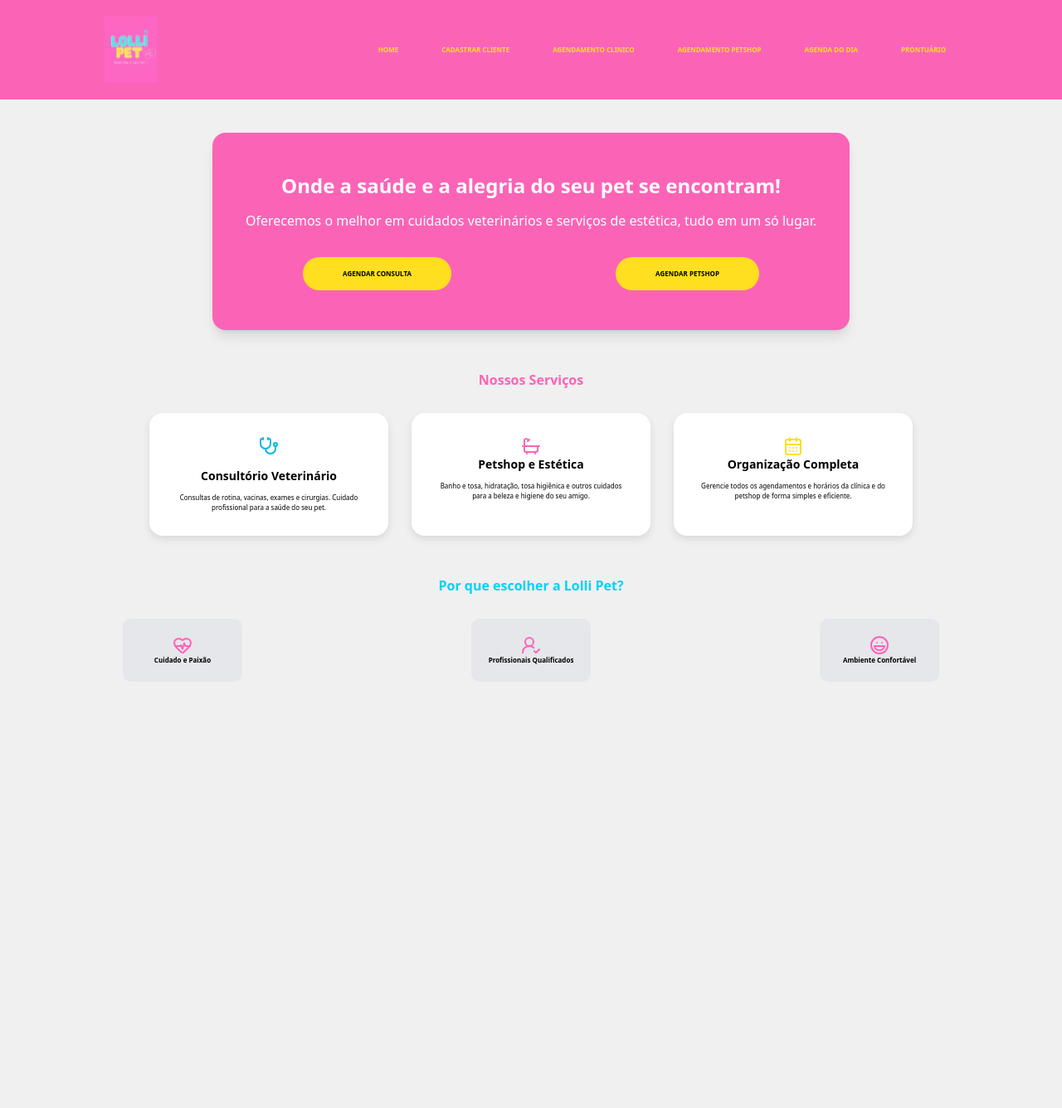
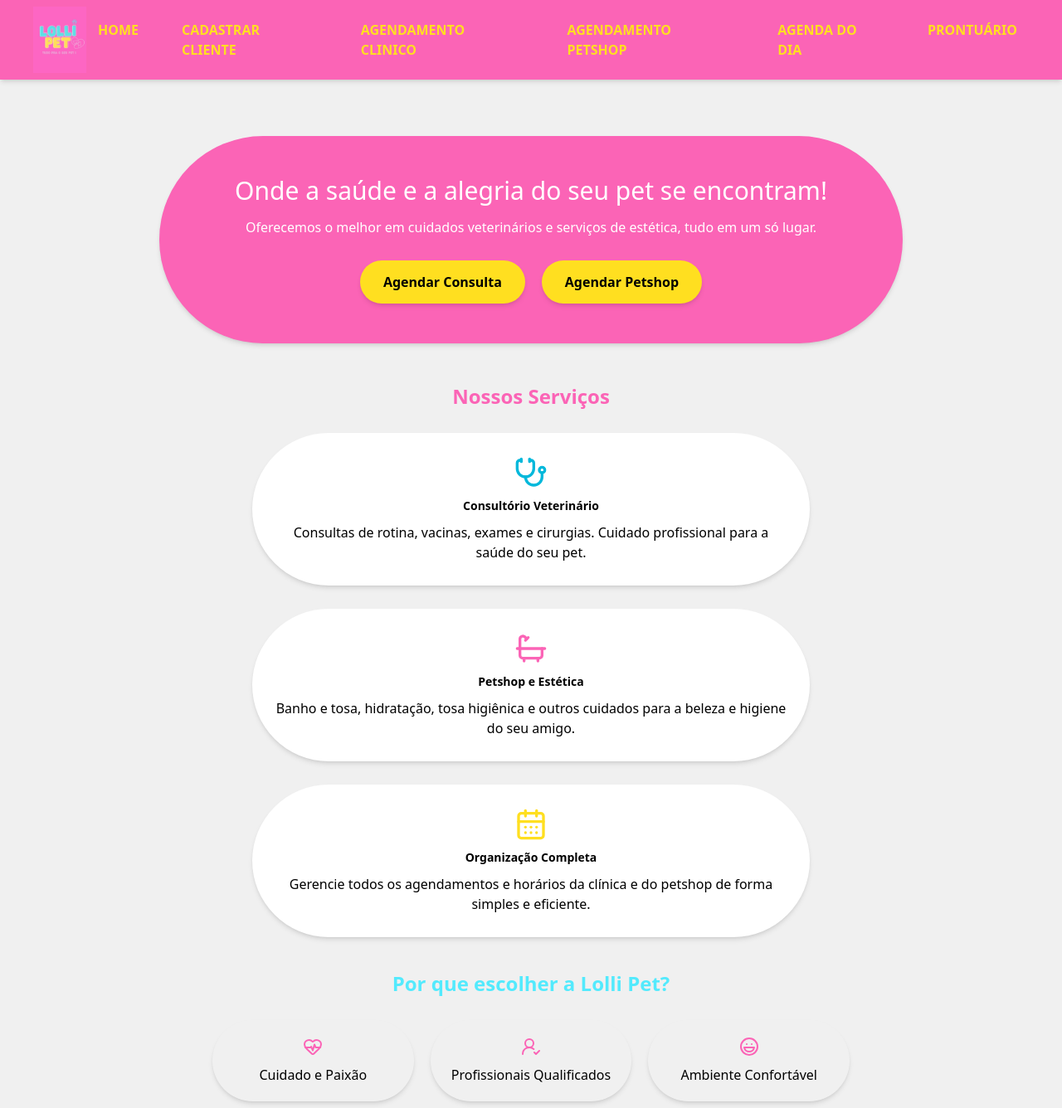
Before and after one commit to Mikedfb/lolli-pet-web, a React (Vite) app: page / in a window 1280 px wide. Shown: the whole page at 83% size. Before the commit the page ends 862 px from the top, so only its background shows below. Built offline with nearby package versions, Linux system fonts and the light colour scheme.

Commit message:
Finalizado pagina home

```diff
--- a/index.html
+++ b/index.html
@@ -6,7 +6,7 @@
     <meta name="viewport" content="width=device-width, initial-scale=1.0" />
     <title>lolli-pet-react</title>
   </head>
-  <body class="w-screen h-screen">
+  <body class="min-h-screen">
     <div id="root"></div>
     <script type="module" src="/src/main.tsx"></script>
   </body>
--- a/package.json
+++ b/package.json
@@ -14,7 +14,7 @@
     "lucide-react": "^0.544.0",
     "react": "^19.1.1",
     "react-dom": "^19.1.1",
-    "tailwindcss": "^4.1.14"
+    "react-router-dom": "^7.9.3"
   },
   "devDependencies": {
     "@eslint/js": "^9.36.0",
@@ -22,10 +22,13 @@
     "@types/react": "^19.1.16",
     "@types/react-dom": "^19.1.9",
     "@vitejs/plugin-react-swc": "^4.1.0",
+    "autoprefixer": "^10.4.21",
     "eslint": "^9.36.0",
     "eslint-plugin-react-hooks": "^5.2.0",
     "eslint-plugin-react-refresh": "^0.4.22",
     "globals": "^16.4.0",
+    "postcss": "^8.5.6",
+    "tailwindcss": "^4.1.14",
     "typescript": "~5.9.3",
     "typescript-eslint": "^8.45.0",
     "vite": "^7.1.7"
--- a/src/App.tsx
+++ b/src/App.tsx
@@ -1,11 +1,15 @@
+import { Footer } from './components/Footer';
 import { Heading } from './components/Heading';
 import { Layout } from './components/Layout';
 import './styles/global.css';
 export function App() {
   return (
-    <>
+    <div className='flex flex-col min-h-screen'>
       <Heading />
-      <Layout />
-    </>
+      <main className='flex-1'>
+        <Layout />
+      </main>
+      <Footer />
+    </div>
   );
 }
--- /dev/null
+++ b/src/components/Footer.tsx
@@ -0,0 +1,29 @@
+import { HeartPulseIcon, LaughIcon, UserRoundCheckIcon } from 'lucide-react';
+
+export function Footer() {
+  return (
+    <section className=' value-container'>
+      <h2 className='value-h2'>Por que escolher a Lolli Pet?</h2>
+      <div className='value-content'>
+        <article className='value-list-content'>
+          <span className='value-icon'>
+            <HeartPulseIcon className='text-pink-400 ' />
+          </span>
+          <p className=''>Cuidado e Paixão</p>
+        </article>
+        <article className='value-list-content'>
+          <span className='value-icon'>
+            <UserRoundCheckIcon className='text-pink-400 ' />
+          </span>
+          <p className=''>Profissionais Qualificados</p>
+        </article>
+        <article className='value-list-content'>
+          <span className='value-icon'>
+            <LaughIcon className='text-pink-400 ' />
+          </span>
+          <p className=''>Ambiente Confortável</p>
+        </article>
+      </div>
+    </section>
+  );
+}
--- a/src/components/Heading.tsx
+++ b/src/components/Heading.tsx
@@ -3,50 +3,28 @@ import Logo from '../assets/Logo.svg';
 
 export function Heading() {
   return (
-    <header className='flex justify-around text-[0.5rem] items-center h-30 bg-pink-400'>
+    <header className='navContent'>
       <div>
         {/* Necessita aprimirar logo */}
-        <img
-          src={Logo}
-          alt='Logo Lolli Pet'
-          className='h-20 transition duration-300 ease-in-out hover:scale-110'
-        />
+        <img src={Logo} alt='Logo Lolli Pet' className='logo' />
       </div>
-      <nav className='flex gap-6 '>
-        <a
-          href='/home.html'
-          className='text-yellow-300 font-bold py-2.5 px-3.5 rounded-md  transition-colors duration-300  hover:bg-blue-200'
-        >
+      <nav className='nav'>
+        <a href='/home.html' className='nav-a'>
           HOME
         </a>
-        <a
-          href='/cadastrar_cliente.html'
-          className='text-yellow-300 font-bold py-2.5 px-3.5 rounded-md  transition-colors duration-300  hover:bg-blue-200'
-        >
+        <a href='/cadastrar_cliente.html' className='nav-a'>
           CADASTRAR CLIENTE
         </a>
-        <a
-          href='/agendamento_clinico.html'
-          className='text-yellow-300 font-bold py-2.5 px-3.5 rounded-md  transition-colors duration-300  hover:bg-blue-200'
-        >
+        <a href='/agendamento_clinico.html' className='nav-a'>
           AGENDAMENTO CLINICO
         </a>
-        <a
-          href='/agendamento_petshop.html'
-          className='text-yellow-300 font-bold py-2.5 px-3.5 rounded-md  transition-colors duration-300  hover:bg-blue-200'
-        >
+        <a href='/agendamento_petshop.html' className='nav-a'>
           AGENDAMENTO PETSHOP
         </a>
-        <a
-          href='/agenda.html'
-          className='text-yellow-300 font-bold py-2.5 px-3.5 rounded-md  transition-colors duration-300  hover:bg-blue-200'
-        >
+        <a href='/agenda.html' className='nav-a'>
           AGENDA DO DIA
         </a>
-        <a
-          href='/prontuario.html'
-          className='text-yellow-300 font-bold py-2.5 px-3.5 rounded-md  transition-colors duration-300  hover:bg-blue-200'
-        >
+        <a href='/prontuario.html' className='nav-a'>
           PRONTUÁRIO
         </a>
       </nav>
--- a/src/components/Layout.tsx
+++ b/src/components/Layout.tsx
@@ -1,35 +1,28 @@
-import {
-  Bath,
-  CalendarDays,
-  HeartPulse,
-  Laugh,
-  Stethoscope,
-  UserRoundCheck,
-} from 'lucide-react';
+import { BathIcon, CalendarDaysIcon, StethoscopeIcon } from 'lucide-react';
 import '../styles/global.css';
 
 export function Layout() {
   return (
-    <main className='flex flex-col items-center text-[0.5rem] py-10 px-5 gap-12 min-h-[calc(100vh-150px)] mx-auto '>
-      <section className='w-full max-w-3xl mx-auto text-center py-12 px-5 bg-pink-400  text-white rounded-2xl shadow-lg'>
+    <main className='hero-section-container'>
+      <section className='hero-secion-content'>
         <div>
-          <h1 className='text-2xl mb-3.5 font-bold'>
+          <h1 className='hero-h1'>
             Onde a saúde e a alegria do seu pet se encontram!
           </h1>
-          <p className='text-base mb-8'>
+          <p className='hero-p '>
             Oferecemos o melhor em cuidados veterinários e serviços de estética,
             tudo em um só lugar.
           </p>
-          <div className='flex justify-around content-center items-center gap-5'>
+          <div className='hero-buttons-container'>
             <a
               href='/agendamento_clinico.html'
-              className='bg-yellow-300 text-black py-3.5 px-12 uppercase font-bold rounded-[12rem] transition duration-200   hover:-translate-y-[3px] hover:shadow-lg  '
+              className=' hero-buttons-content '
             >
               Agendar Consulta
             </a>
             <a
               href='/agendamento_petshop.html'
-              className='bg-yellow-300 text-black py-3.5 px-12 uppercase font-bold rounded-[12rem] transition duration-200   hover:-translate-y-[3px] hover:shadow-lg  '
+              className='hero-buttons-content hero-buttons'
             >
               Agendar Petshop
             </a>
@@ -37,39 +30,35 @@ export function Layout() {
         </div>
       </section>
 
-      <section className=' text-center w-full min-w-4xl'>
-        <h2 className='text-pink-400 mb-7 text-base font-bold'>
-          Nossos Serviços
-        </h2>
+      <section className='services-container '>
+        <h2 className='services-h2'>Nossos Serviços</h2>
 
-        <div className='flex  flex-wrap justify-center gap-7'>
-          <article className=' bg-white rounded-2xl p-7 w-72 shadow-[0_4px_10px_rgba(0,0,0,0.1)] text-center transition-transform duration-300 hover:translate-y-[-5px]'>
-            <span className='flex items-center justify-center'>
-              <Stethoscope className='text-cyan-500 mb-3.5' />
+        <div className='services-content'>
+          <article className=' services-content-cards'>
+            <span className='cards-icon'>
+              <StethoscopeIcon className='text-cyan-500' size={40} />
             </span>
-            <h3 className='font-bold mb-2.5 text-sm'>
-              Consultório Veterinário
-            </h3>
+            <h3 className='cards-h3'>Consultório Veterinário</h3>
             <p>
               Consultas de rotina, vacinas, exames e cirurgias. Cuidado
               profissional para a saúde do seu pet.
             </p>
           </article>
-          <article className=' bg-white rounded-2xl p-7 w-72 shadow-[0_4px_10px_rgba(0,0,0,0.1)] text-center transition-transform duration-300 hover:translate-y-[-5px]'>
-            <span className='flex items-center justify-center'>
-              <Bath className='text-pink-400' />
+          <article className='services-content-cards '>
+            <span className='cards-icon'>
+              <BathIcon className='text-pink-400 ' size={40} />
             </span>
-            <h3 className='font-bold mb-2.5 text-sm'>Petshop e Estética</h3>
+            <h3 className='cards-h3'>Petshop e Estética</h3>
             <p>
               Banho e tosa, hidratação, tosa higiênica e outros cuidados para a
               beleza e higiene do seu amigo.
             </p>
           </article>
-          <article className=' bg-white rounded-2xl p-7 w-72 shadow-[0_4px_10px_rgba(0,0,0,0.1)] text-center transition-transform duration-300 hover:translate-y-[-5px]'>
-            <span className='flex items-center justify-center'>
-              <CalendarDays className='text-yellow-300' />
+          <article className='services-content-cards '>
+            <span className='cards-icon'>
+              <CalendarDaysIcon className='text-yellow-300 ' size={40} />
             </span>
-            <h3 className='font-bold mb-2.5 text-sm'>Organização Completa</h3>
+            <h3 className='cards-h3'>Organização Completa</h3>
             <p>
               Gerencie todos os agendamentos e horários da clínica e do petshop
               de forma simples e eficiente.
@@ -77,32 +66,6 @@ export function Layout() {
           </article>
         </div>
       </section>
-
-      <section className=' text-center w-full min-w-3xl'>
-        <h2 className='text-cyan-400 text-base font-bold mb-7'>
-          Por que escolher a Lolli Pet?
-        </h2>
-        <div className='flex justify-around flex-wrap gap-5'>
-          <article className='text-center p-5 rounded-[10px] bg-gray-200 min-w-36 shadow-[0px_2px_5px_rgba(0, 0, 0, 0.5)'>
-            <span className='flex items-center justify-center'>
-              <HeartPulse className='text-pink-400' />
-            </span>
-            <p className='font-black'>Cuidado e Paixão</p>
-          </article>
-          <article className='text-center p-5 rounded-[10px] bg-gray-200 min-w-36 shadow-[0px_2px_5px_rgba(0, 0, 0, 0.5)'>
-            <span className='flex items-center justify-center'>
-              <UserRoundCheck className='text-pink-400' />
-            </span>
-            <p className='font-black'>Profissionais Qualificados</p>
-          </article>
-          <article className='text-center p-5 rounded-[10px] bg-gray-200 min-w-36 shadow-[0px_2px_5px_rgba(0, 0, 0, 0.5)'>
-            <span className='flex items-center justify-center'>
-              <Laugh className='text-pink-400' />
-            </span>
-            <p className='font-black'>Ambiente Confortável</p>
-          </article>
-        </div>
-      </section>
     </main>
   );
 }
--- a/src/styles/global.css
+++ b/src/styles/global.css
@@ -1,7 +1,93 @@
 @import 'tailwindcss';
 
 body {
-  font-family: system-ui, -apple-system, BlinkMacSystemFont, 'Segoe UI', Roboto,
-    Oxygen, Ubuntu, Cantarell, 'Open Sans', 'Helvetica Neue', sans-serif;
   background-color: #f0f0f0;
 }
+
+@layer components {
+  .navContent {
+    @apply flex justify-evenly h-24  items-center  bg-pink-400 py-4 px-10 shadow-md;
+  }
+
+  .nav {
+    @apply flex gap-6;
+  }
+
+  .nav-a {
+    @apply text-yellow-300 font-bold py-2.5 px-3.5 rounded-md  transition-colors duration-300  hover:bg-cyan-300;
+  }
+  .logo {
+    @apply h-20 transition duration-300 ease-in-out hover:scale-110;
+  }
+
+  .hero-section-container {
+    @apply flex flex-col items-center py-10 px-5 gap-12 w-full mx-auto mt-7;
+  }
+
+  .hero-secion-content {
+    @apply w-full max-w-4xl text-center py-12 px-5 bg-pink-400 text-white rounded-full shadow-md;
+  }
+
+  .hero-h1 {
+    @apply text-3xl mb-3.5;
+  }
+
+  .hero-p {
+    @apply text-base mb-7;
+  }
+
+  .hero-buttons-container {
+    @apply flex justify-center gap-5;
+  }
+
+  .hero-buttons-content {
+    @apply bg-yellow-300 text-black font-bold py-3.5 px-7 rounded-full shadow-md;
+  }
+  .hero-buttons:hover {
+    @apply transform -translate-y-[3px];
+    @apply shadow-md;
+  }
+
+  .services-container {
+    @apply text-center w-full h-max;
+  }
+
+  .services-h2 {
+    @apply text-pink-400 text-2xl font-bold mb-7;
+  }
+
+  .services-content {
+    @apply flex justify-center gap-7 flex-wrap;
+  }
+  .services-content-cards {
+    @apply bg-white rounded-full p-7 shadow-md w-2xl text-center  ease-in-out;
+  }
+  .services-content-cards:hover {
+    @apply transform -translate-y-[5px];
+  }
+
+  .cards-icon {
+    @apply flex flex-col items-center text-center mb-2.5;
+  }
+  .cards-h3 {
+    @apply text-sm font-bold text-black mb-2.5;
+  }
+
+  .value-container {
+    @apply text-center w-full max-w-3xl mx-auto mb-2;
+  }
+
+  .value-h2 {
+    @apply text-cyan-300 font-bold mb-7 text-2xl;
+  }
+
+  .value-content {
+    @apply flex justify-around flex-wrap gap-5;
+  }
+  .value-icon {
+    @apply flex flex-col items-center text-center mb-2.5;
+  }
+  .value-list-content {
+    @apply text-center p-5 rounded-full flex-1 min-w-36 shadow-md;
+  }
+}
```
Also changed, not shown: 1 other file (tests, documents, lock files or other folders).
